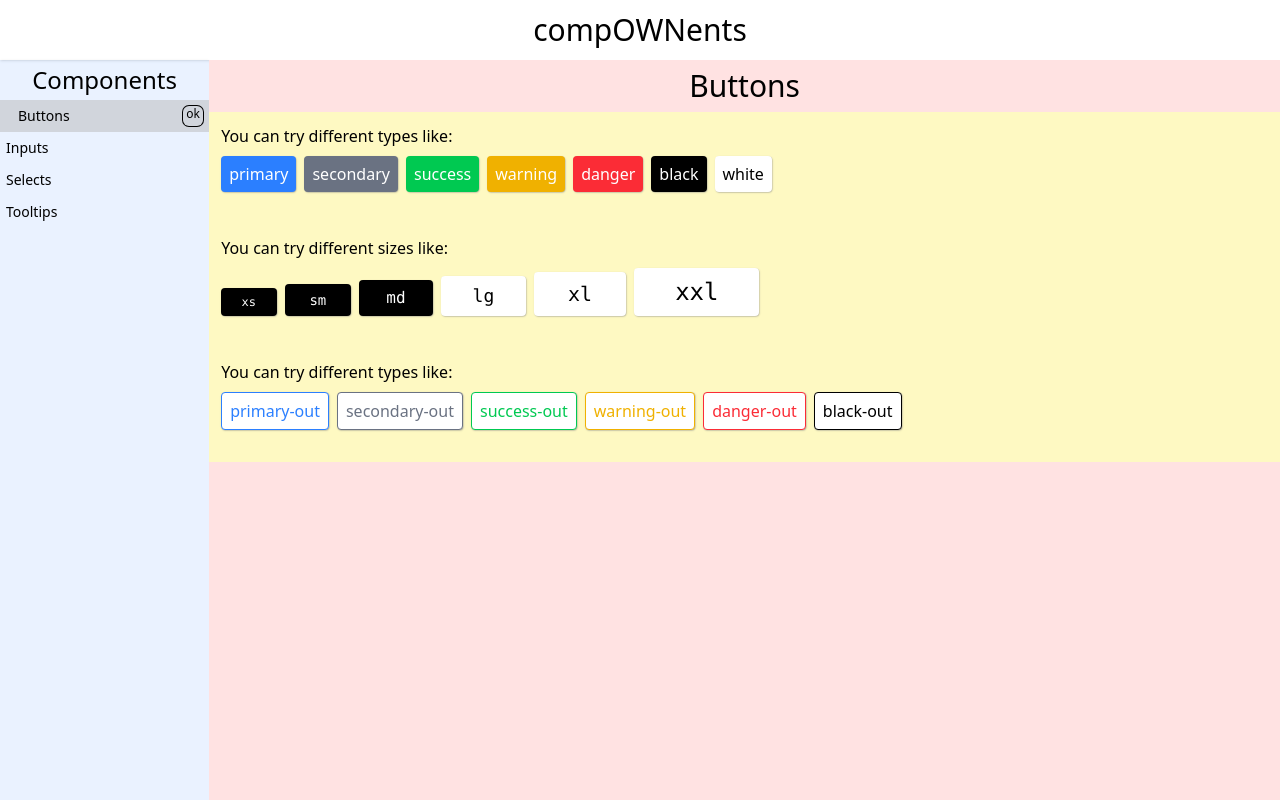
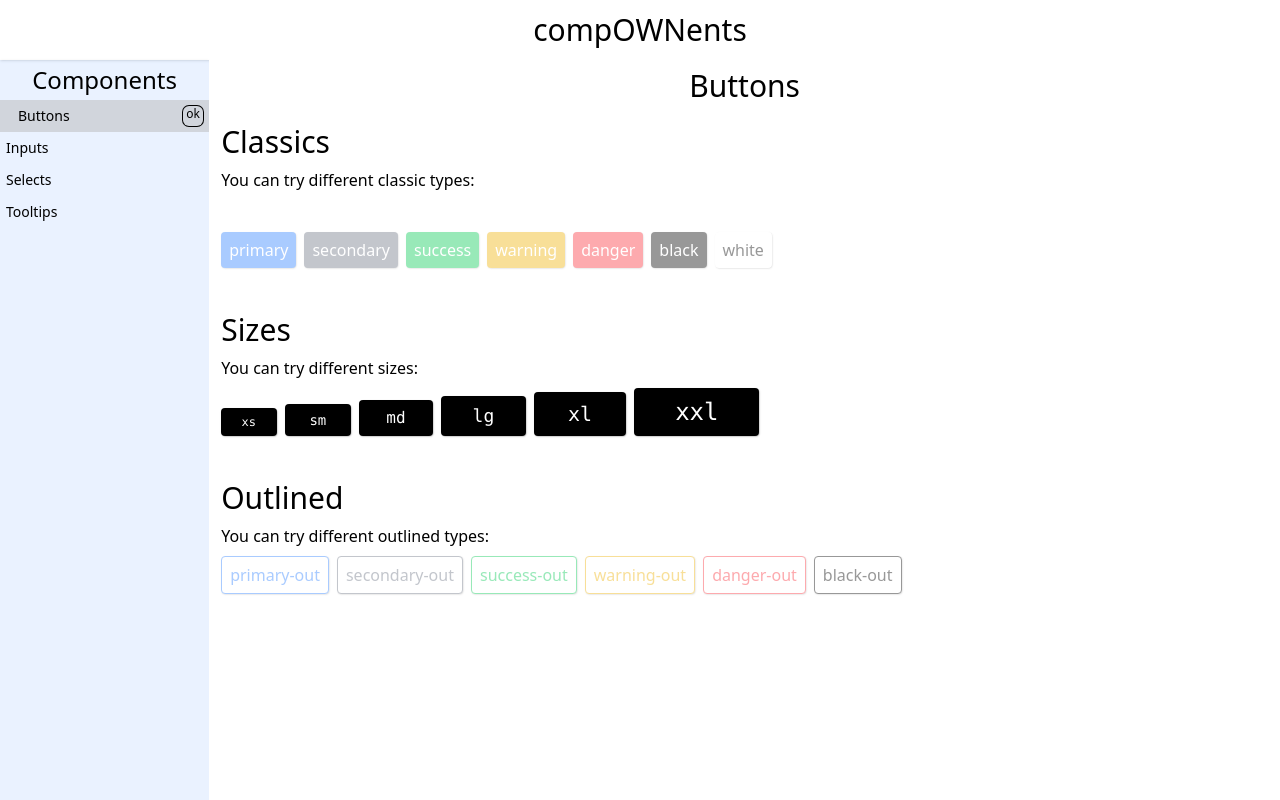
Before and after one commit to IsaaChaquito/compOWNents, a React (Vite) app: page /buttons in a window 1280 px wide. Built offline with nearby package versions, Linux system fonts and the light colour scheme.

Commit message:
adding disabled mode to button component

```diff
--- a/src/UI/MainLayout.jsx
+++ b/src/UI/MainLayout.jsx
@@ -16,7 +16,7 @@ export const MainLayout = () => {
       <div className="BODY w-full h-[calc(100vh_-_var(--navbar-height))] flex bg-blue-500/10">
         <Drawer isOpen={isDrawerOpen} />
 
-        <div className="CONTENT w-full h-full bg-red-100">
+        <div className="CONTENT w-full h-full bg-white">
           <Outlet />
         </div>
       </div>
--- a/src/components/pages/ButtonsPage.jsx
+++ b/src/components/pages/ButtonsPage.jsx
@@ -5,9 +5,9 @@ export const sizeTypes = [
   'black xs',
   'black sm',
   'black md',
-  'white lg',
-  'white xl',
-  'white xxl',
+  'black lg',
+  'black xl',
+  'black xxl',
 ]
 
 export const regularTypes = [
@@ -44,15 +44,13 @@ export const ButtonsPage = () => {
         <h1 className="text-3xl">Buttons</h1>
       </section>
 
-            <section className="REGULAR-TYPES w-full p-3 bg-yellow-100">
-        {/* <div className="flex gap-x-2"> */}
-          <span>You can try different types like:
-            {/* <code className='ml-2 font-bold text-blue-500/80'>
-              primary | secondary | success | warning | danger | black
-            </code> */}
-          </span>
-          <div className="flex gap-2 items-end my-2 mb-5 flex-wrap">
+        <section className="REGULAR-TYPES w-full p-3">
+          <div className='flex flex-col gap-2'>
+            <h1 className='text-3xl'>Classics</h1>
+            <span>You can try different classic types:</span>
+          </div>
 
+          <div className="flex gap-2 items-end my-10 mb-5 flex-wrap">
             {
               regularTypes.map( (type, i) => {
                 return(
@@ -62,23 +60,20 @@ export const ButtonsPage = () => {
                     className={`shadow-zero!`}
                     type={type}
                     title={type.split(' ')[0]}
+                    disabled={true}
                   />
                 )
               })
             }
-
             </div>
           </section>
 
-      <section className="SIZES w-full p-3 bg-yellow-100">
-        {/* <div className="flex gap-x-2"> */}
-          <span>You can try different sizes like:
-            {/* <code className='ml-2 font-bold text-blue-500/80'>
-              xs | sm | md | lg | xl | xxl
-            </code> */}
-          </span>
+      <section className="SIZES w-full p-3 ">
+        <div className='flex flex-col gap-2'>
+            <h1 className='text-3xl'>Sizes</h1>
+            <span>You can try different sizes:</span>
+          </div>
         <div className="flex gap-2 items-end my-2 mb-5 flex-wrap">
-
           {
             sizeTypes.map( (type, i) => {
               return(
@@ -94,35 +89,32 @@ export const ButtonsPage = () => {
               )
             })
           }
-
         </div>
       </section>
 
-      <section className="OUTLINED-TYPES w-full p-3 bg-yellow-100">
-        {/* <div className="flex gap-x-2"> */}
-          <span>You can try different types like:
-            {/* <code className='ml-2 font-bold text-blue-500/80 text-'>
-              primary-out | secondary-out | success-out | warning-out | danger-out | black-out
-            </code> */}
-          </span>
+      <section className="OUTLINED-TYPES w-full p-3 ">
+          <div className='flex flex-col gap-2'>
+            <h1 className='text-3xl'>Outlined</h1>
+            <span>You can try different outlined types:</span>
+          </div>
         <div className="flex gap-2 items-end my-2 mb-5 flex-wrap">
-
           {
             outlinedTypes.map( (type, i) => {
               return(
                 <Button
                   key={i}
                   onClick={handleClick}
-                    className={`shadow-zero!`}
+                  className={``}
                   type={type}
                   title={type.split(' ')[0]}
+                  disabled={true}
                 />
               )
             })
           }
-
         </div>
       </section>
+
     </div>
   )
 }
--- a/src/components/ui/Buttons/Button.jsx
+++ b/src/components/ui/Buttons/Button.jsx
@@ -19,14 +19,15 @@ const Button = (
     onClick,
     className,
     type = 'primary md',
-    title = 'Button'
+    title = 'Button',
+    disabled = false,
   }) => {
 
   const [btnStyle, setBtnStyle] = useState();
   const btnClases = type.trim().split(' ').filter(Boolean);
 
   useEffect(() => {
-    console.log(btnClases);
+    // console.log(btnClases);
     const instance = new BtnStyle();
     btnClases.forEach((btnClass) => {
       const [method, arg] = btnClass.split('-');
@@ -44,8 +45,8 @@ const Button = (
     <>
       { btnStyle  &&
         <button
-          onClick={() => onClick()}
-          className={`${className} ${btnStyle} `}
+          onClick={() => !disabled && onClick()}
+          className={`${className} ${btnStyle} ${disabled && 'pointer-events-none opacity-40'}`}
         >
           { children ?? title }
         </button>
```
Lines whose indentation alone changed are shown as unchanged.
